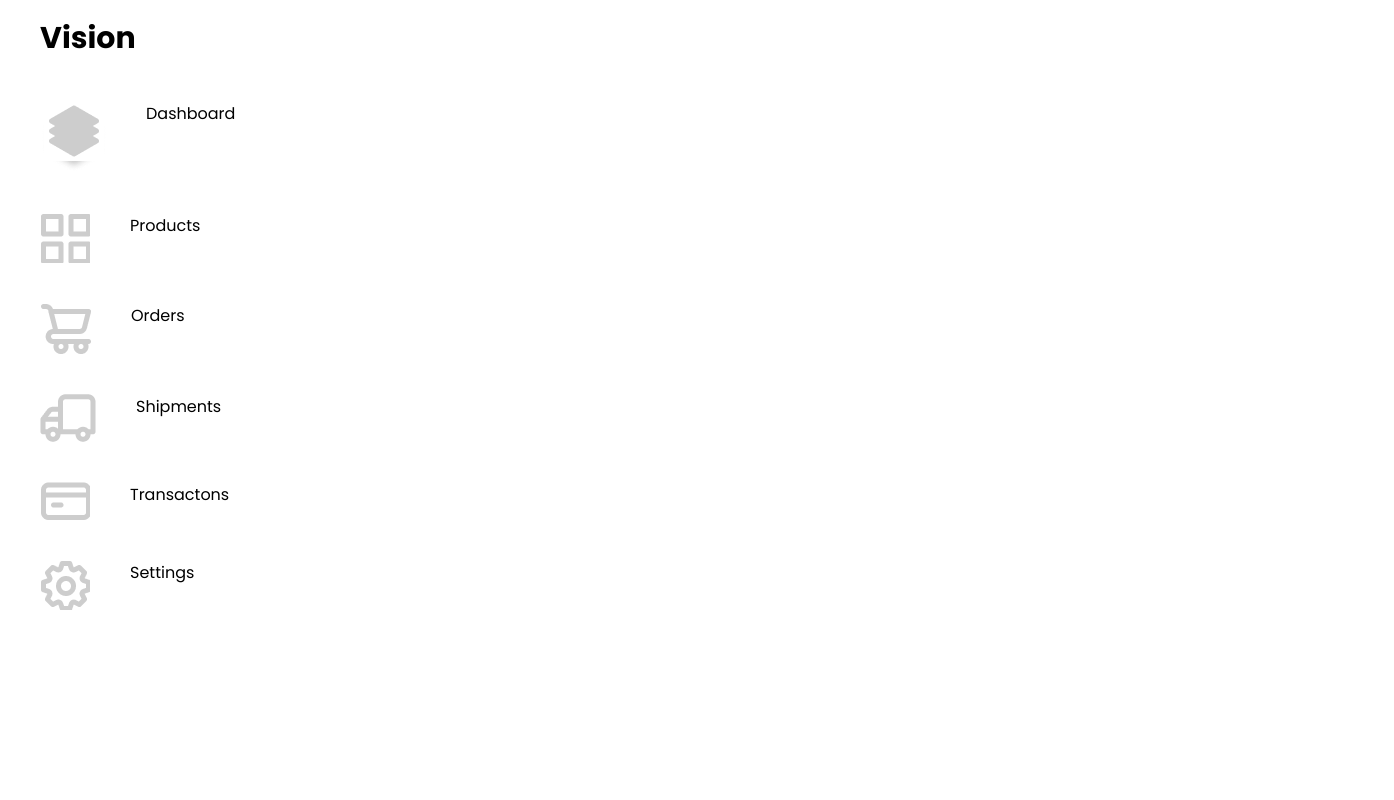
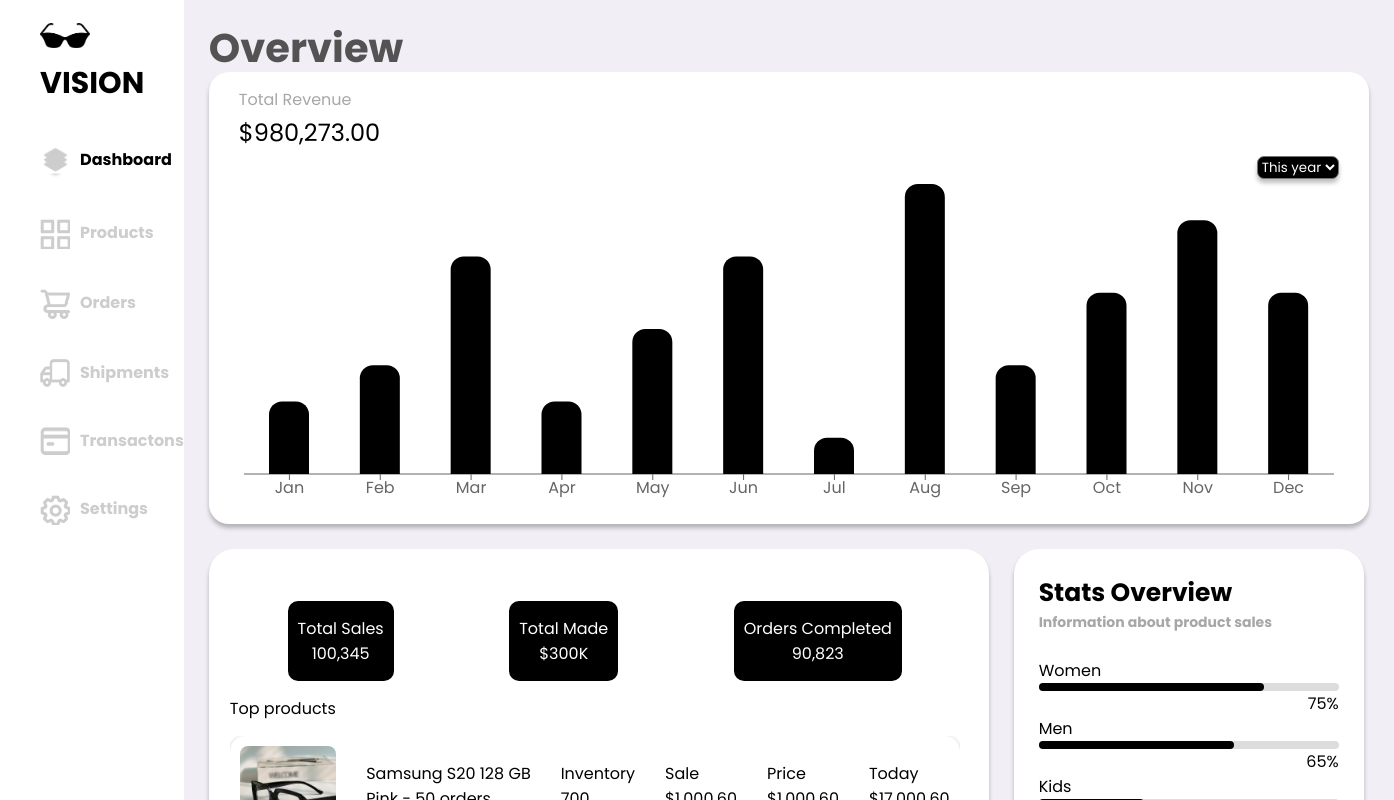
Before and after one commit to cherubim777/eye-glasses-shopping-frontend, a React (Vite) app: page / in a window 1280 px wide. Shown: the top 800 px of the page, 1394 px wide, since content can reach past the window. Built offline with nearby package versions, Linux system fonts and the light colour scheme.

Commit message:
add styling to retailer navbar

```diff
--- a/index.html
+++ b/index.html
@@ -3,9 +3,9 @@
   <head>
     <meta charset="UTF-8" />
     <link rel="preconnect" href="https://fonts.googleapis.com">
-<link rel="preconnect" href="https://fonts.gstatic.com" crossorigin>
-<link href="https://fonts.googleapis.com/css2?family=Poppins:wght@300;400;700&display=swap" rel="stylesheet">
-    <link rel="icon" type="image/svg+xml" href="/vite.svg" />
+    <link rel="preconnect" href="https://fonts.gstatic.com" crossorigin>
+    <link href="https://fonts.googleapis.com/css2?family=Poppins:wght@300;400;700&display=swap" rel="stylesheet">
+    <link rel="icon" type="image/svg+xml" href="src/assets/fashion-glasses-icon.png"/>
     <meta name="viewport" content="width=device-width, initial-scale=1.0" />
     <title>VISION</title>
   </head>
--- a/src/App.css
+++ b/src/App.css
@@ -39,14 +39,34 @@ body{
     gap: 40px;
 }
 
-.seller-navbar{
+.retailer-navbar {
+}
+
+.retailer-navbar-list{
     flex-direction: column;
 }
 
+.retailer-navbar-links {
+    display: flex;
+    gap: 10px;
+    color: #cdcdcd;
+    font-weight: 600;
+    line-height: 28px;
+}
+
+.retailer-navbar-links > img {
+    width: 30px;
+
+}
+.retailer-navbar-links
 .logo{
     background-size: 20px;
     width: 20px;
     height: 20px;
+}
+
+.clicked {
+    color: black;
 }
 
 .search-btn{
--- a/src/App.jsx
+++ b/src/App.jsx
@@ -12,12 +12,11 @@ export default function App() {
 
   return (
     <>
-    <Navbar user="retailer"/>
     {/* <Home />     */}
     {/* <Login /> */}
     {/* <Cart /> */}
     {/* <WishList /> */}
-    {/* < Dashboard /> */}
+    < Dashboard />
     {/* <SellerSettings /> */}
     </>
   )
--- a/src/Dashboard.css
+++ b/src/Dashboard.css
@@ -1,6 +1,12 @@
+.dashboard {
+    display: flex;
+    justify-content: space-between;
+}
+
 .dashboard-body {
     background-color: #f1eef5;
     padding: 25px;
+    width: fit-content;
 }
 
 .dashboard-title {
--- a/src/Dashboard.jsx
+++ b/src/Dashboard.jsx
@@ -2,6 +2,7 @@ import React from "react";
 import { BarChart, Bar, XAxis, YAxis, CartesianGrid, Tooltip, Legend } from 'recharts';
 import Item from "./Item";
 import "./Dashboard.css";
+import Navbar from "./Navbar";
 
 export default function Dashboard(){
     const data = [
@@ -19,8 +20,9 @@ export default function Dashboard(){
         { month: 'Dec', value: 500 },
       ];
     return (
+        <div className="dashboard">
+            <Navbar user="retailer" page="Dashboard"/>
             <div className="dashboard-body">
-            {/* <SellerNavBar /> */}
                 <div className="dashboard-title">Overview</div>
                 <div className="barchart">
                     <div className="barchart-title">Total Revenue</div>
@@ -87,7 +89,7 @@ export default function Dashboard(){
                 </div>
 
             </div>
-
+        </div>
     )
 }
 
--- a/src/Navbar.jsx
+++ b/src/Navbar.jsx
@@ -1,6 +1,30 @@
 import React from "react";
 
 export default function Navbar(props){
+    let classNameArray = ["", "", "", "", "", ""]
+    switch(props.page){
+        case "Dashboard":
+            classNameArray[0] = "clicked"
+            break
+        case "Products":
+            classNameArray[1] = "clicked"
+            break
+        case "Orders":
+            classNameArray[2] = "clicked"
+            break
+        case "Transactions":
+            classNameArray[3] = "clicked"
+            break
+        case "Shipment":
+            classNameArray[4] = "clicked"
+            break
+        case "Settings":
+            classNameArray[5] = "clicked"
+            break
+
+
+    }
+
 
     const customerNavbar =
         <div className="navbar">
@@ -15,43 +39,43 @@ export default function Navbar(props){
         </div>
 
     const retailerNavbar =
-        <div>
-            <ul className="navbar-links seller-navbar">
-                <li className="navbar-logo">Vision</li>
+        <div className="retailer-navbar">
+            <ul className="navbar-links retailer-navbar-list">
+                <li className="navbar-logo"><img src="src/assets/fashion-glasses-icon.png" style={{width: "50px", marginRight: "5px"}}/>VISION</li>
                 <li>
-                    <div className="navbar-links">
+                    <div className="retailer-navbar-links">
                         <img src="src/assets/navbar/dashboard.png" alt="dashboard logo"/>
-                        <div>Dashboard</div>
+                        <div className={classNameArray[0]}>Dashboard</div>
                     </div>
                     </li>
                     <li>
-                    <div className="navbar-links">
+                    <div className="retailer-navbar-links">
                         <img src="src/assets/navbar/products.png" alt="Products logo"/>
-                        <div>Products</div>
+                        <div className={classNameArray[1]}>Products</div>
                     </div>
                     </li>
                     <li>
-                    <div className="navbar-links">
+                    <div className="retailer-navbar-links">
                         <img src="src/assets/navbar/orders.png" alt="orders logo"/>
-                        <div>Orders</div>
+                        <div className={classNameArray[2]}>Orders</div>
                     </div>
                     </li>
                     <li>
-                    <div className="navbar-links">
+                    <div className="retailer-navbar-links">
                         <img src="src/assets/navbar/shipments.png" alt="Shipments logo"/>
-                        <div>Shipments</div>
+                        <div className={classNameArray[3]}>Shipments</div>
                     </div>
                     </li>
                     <li>
-                    <div className="navbar-links">
+                    <div className="retailer-navbar-links">
                         <img src="src/assets/navbar/transactions.png" alt="transactions logo"/>
-                        <div>Transactons</div>
+                        <div className={classNameArray[4]}>Transactons</div>
                     </div>
                     </li>
                     <li>
-                    <div className="navbar-links">
+                    <div className="retailer-navbar-links">
                         <img src="src/assets/navbar/settings.png" alt="settings logo"/>
-                        <div>Settings</div>
+                        <div className={classNameArray[5]}>Settings</div>
                     </div>
                     </li>
             </ul>
```
Also changed, not shown: src/assets/fashion-glasses-icon.png (added). Lines whose indentation alone changed are shown as unchanged.
